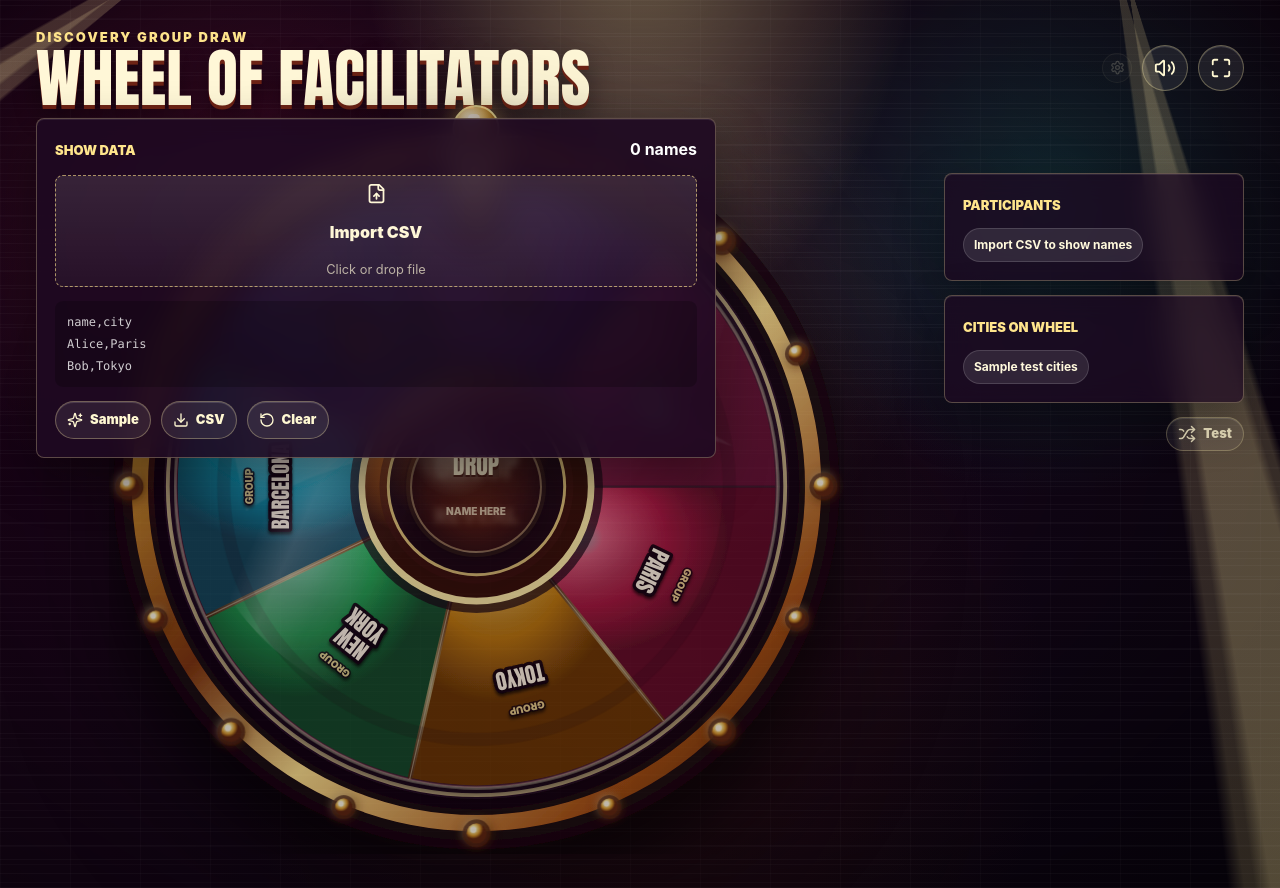
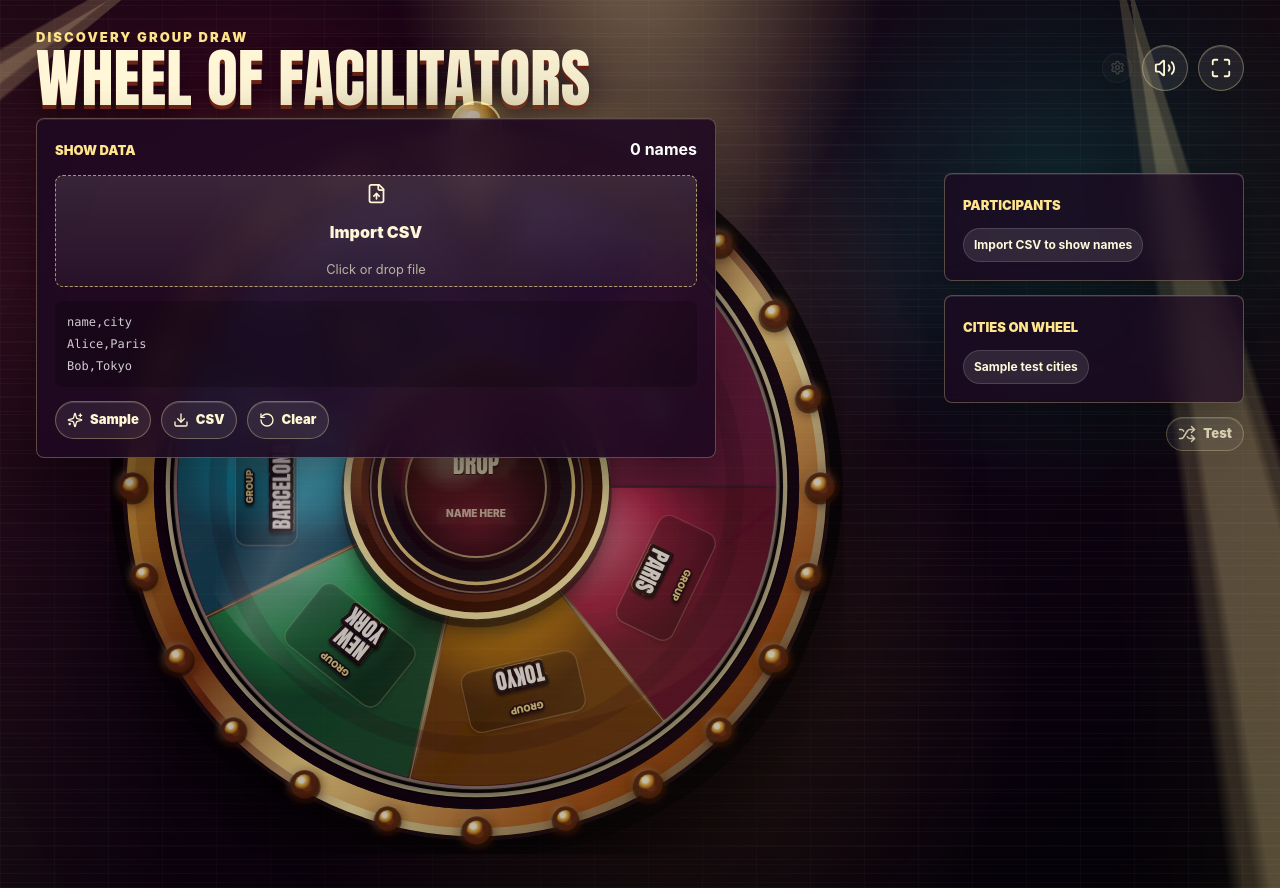
Before and after one commit to hk047/wheel-of-fortune-discovery26, a React (Vite) app: page / in a window 1280 px wide. Built offline with nearby package versions, Linux system fonts and the light colour scheme.

Commit message:
Polish cinematic wheel visuals

```diff
--- a/src/components/Wheel.tsx
+++ b/src/components/Wheel.tsx
@@ -60,7 +60,7 @@
         <WheelVarnish />
         <WheelLabels slices={slices} />
         <WheelHub />
-        <WheelBulbs count={Math.max(slices.length, 16)} isSpinning={isSpinning} />
+        <WheelBulbs count={Math.max(slices.length * 2, 24)} isSpinning={isSpinning} />
       </motion.svg>
 
       {!hasSlices && <div className="empty-wheel-copy">Load CSV or try sample data</div>}
@@ -74,6 +74,7 @@
       <div className="pointer-shadow" />
       <div className="pointer-arm" />
       <div className="pointer-pin" />
+      <div className="pointer-pin-slot" />
       <div className="pointer-pin-shine" />
       <div key={clickerTick} className={`pointer-blade ${clickerTick > 0 ? 'pointer-blade-tick' : ''}`} />
     </div>
@@ -90,6 +91,24 @@
         <stop offset="72%" stopColor="#52200a" />
         <stop offset="100%" stopColor="#170709" />
       </radialGradient>
+      <radialGradient id="rimBlackChrome" cx="42%" cy="28%">
+        <stop offset="0%" stopColor="#4b2434" />
+        <stop offset="45%" stopColor="#160713" />
+        <stop offset="78%" stopColor="#050207" />
+        <stop offset="100%" stopColor="#000000" />
+      </radialGradient>
+      <linearGradient id="rimHotEdge" x1="0" x2="1" y1="0" y2="1">
+        <stop offset="0%" stopColor="#fff9d1" />
+        <stop offset="20%" stopColor="#f6c34a" />
+        <stop offset="46%" stopColor="#6d2608" />
+        <stop offset="64%" stopColor="#fff1a8" />
+        <stop offset="100%" stopColor="#3b1204" />
+      </linearGradient>
+      <radialGradient id="rimInsetCavity" cx="50%" cy="42%">
+        <stop offset="0%" stopColor="#3a1030" stopOpacity="0.22" />
+        <stop offset="70%" stopColor="#11040e" stopOpacity="0.76" />
+        <stop offset="100%" stopColor="#020102" stopOpacity="0.95" />
+      </radialGradient>
       <linearGradient id="rimGoldRail" x1="0" x2="1" y1="0" y2="1">
         <stop offset="0%" stopColor="#fff6b8" />
         <stop offset="18%" stopColor="#dfaa35" />
@@ -97,6 +116,12 @@
         <stop offset="58%" stopColor="#ffe48c" />
         <stop offset="82%" stopColor="#a55212" />
         <stop offset="100%" stopColor="#321006" />
+      </linearGradient>
+      <linearGradient id="sliceSheen" x1="0" x2="1" y1="0" y2="1">
+        <stop offset="0%" stopColor="#ffffff" stopOpacity="0.36" />
+        <stop offset="21%" stopColor="#ffffff" stopOpacity="0.1" />
+        <stop offset="54%" stopColor="#ffffff" stopOpacity="0" />
+        <stop offset="100%" stopColor="#000000" stopOpacity="0.16" />
       </linearGradient>
       <radialGradient id="hubGold" cx="34%" cy="24%">
         <stop offset="0%" stopColor="#fffbe5" />
@@ -109,6 +134,17 @@
         <stop offset="34%" stopColor="#7f3414" />
         <stop offset="100%" stopColor="#190713" />
       </radialGradient>
+      <radialGradient id="hubRubyGlass" cx="36%" cy="24%">
+        <stop offset="0%" stopColor="#fff1c7" stopOpacity="0.75" />
+        <stop offset="24%" stopColor="#e45645" />
+        <stop offset="68%" stopColor="#67102b" />
+        <stop offset="100%" stopColor="#14020c" />
+      </radialGradient>
+      <linearGradient id="hubGlassArc" x1="0" x2="1" y1="0" y2="1">
+        <stop offset="0%" stopColor="#ffffff" stopOpacity="0.7" />
+        <stop offset="45%" stopColor="#ffffff" stopOpacity="0.11" />
+        <stop offset="100%" stopColor="#ffffff" stopOpacity="0" />
+      </linearGradient>
       <radialGradient id="sliceVignette" cx="44%" cy="24%">
         <stop offset="0%" stopColor="#ffffff" stopOpacity="0.22" />
         <stop offset="46%" stopColor="#ffffff" stopOpacity="0.02" />
@@ -119,6 +155,12 @@
         <stop offset="0%" stopColor="#ffffff" stopOpacity="0.58" />
         <stop offset="32%" stopColor="#ffffff" stopOpacity="0.16" />
         <stop offset="66%" stopColor="#ffffff" stopOpacity="0.03" />
+        <stop offset="100%" stopColor="#ffffff" stopOpacity="0" />
+      </linearGradient>
+      <linearGradient id="spotlightReflection" x1="0" x2="1" y1="0" y2="0">
+        <stop offset="0%" stopColor="#ffffff" stopOpacity="0" />
+        <stop offset="44%" stopColor="#ffffff" stopOpacity="0.28" />
+        <stop offset="52%" stopColor="#fff7c7" stopOpacity="0.18" />
         <stop offset="100%" stopColor="#ffffff" stopOpacity="0" />
       </linearGradient>
       <linearGradient id="dividerMetal" x1="0" x2="1">
@@ -148,6 +190,9 @@
       <filter id="labelLift" x="-20%" y="-40%" width="140%" height="180%">
         <feDropShadow dx="0" dy="1.8" stdDeviation="1.2" floodColor="#000000" floodOpacity="0.78" />
       </filter>
+      <filter id="hubDepth" x="-35%" y="-35%" width="170%" height="170%">
+        <feDropShadow dx="0" dy="8" stdDeviation="6" floodColor="#000000" floodOpacity="0.52" />
+      </filter>
       {slices.map((slice) => {
         const stops = jewelToneStops[slice.index % jewelToneStops.length];
         return (
@@ -166,13 +211,15 @@
 function WheelRim() {
   return (
     <g className="wheel-rim" filter="url(#wheelRaisedShadow)">
-      <ellipse cx={CENTER} cy="281" rx="232" ry="214" fill="#050208" opacity="0.72" />
-      <circle cx={CENTER} cy={CENTER} r="247" fill="#130508" />
+      <ellipse cx={CENTER} cy="289" rx="238" ry="214" fill="#050208" opacity="0.82" />
+      <circle cx={CENTER} cy={CENTER} r="249" fill="url(#rimBlackChrome)" />
       <circle cx={CENTER} cy={CENTER} r="241" fill="url(#rimOuterMetal)" />
-      <circle cx={CENTER} cy={CENTER} r="229" fill="none" stroke="url(#rimGoldRail)" strokeWidth="11" />
-      <circle cx={CENTER} cy={CENTER} r="216" fill="#220b22" stroke="#10040d" strokeWidth="7" />
-      <circle cx={CENTER} cy={CENTER} r="210" fill="none" stroke="#fff0a8" strokeWidth="2.6" opacity="0.74" />
-      <circle cx={CENTER} cy={CENTER} r="196" fill="none" stroke="#0b0309" strokeWidth="6" opacity="0.22" />
+      <circle cx={CENTER} cy={CENTER} r="235" fill="none" stroke="url(#rimHotEdge)" strokeWidth="6" opacity="0.98" />
+      <circle cx={CENTER} cy={CENTER} r="226" fill="none" stroke="url(#rimGoldRail)" strokeWidth="13" />
+      <circle cx={CENTER} cy={CENTER} r="216" fill="url(#rimInsetCavity)" stroke="#10040d" strokeWidth="7" />
+      <circle cx={CENTER} cy={CENTER} r="210" fill="none" stroke="#fff4bc" strokeWidth="2.9" opacity="0.82" />
+      <circle cx={CENTER} cy={CENTER} r="201" fill="none" stroke="#24060f" strokeWidth="9" opacity="0.44" />
+      <circle cx={CENTER} cy={CENTER} r="193" fill="none" stroke="#fff1a7" strokeWidth="1.2" opacity="0.26" />
     </g>
   );
 }
@@ -199,6 +246,7 @@
   return (
     <g>
       <path d={path} fill={`url(#slice-${slice.index})`} stroke={wheelTheme.innerDivider} strokeWidth="1.4" className="wheel-slice" />
+      <path d={path} fill="url(#sliceSheen)" opacity="0.42" className="wheel-slice-sheen" />
       <line
         x1={innerSeparator.x}
         y1={innerSeparator.y}
@@ -225,15 +273,17 @@
   return (
     <g pointerEvents="none">
       <circle cx={CENTER} cy={CENTER} r={SLICE_RADIUS} fill="url(#sliceVignette)" />
-      <path className="wheel-glass-highlight" d="M 91 106 C 164 34 302 27 405 102 C 317 78 204 81 108 137 Z" fill="url(#glassSweep)" />
+      <path className="wheel-glass-highlight" d="M 86 105 C 155 27 312 17 420 105 C 330 75 202 79 104 140 Z" fill="url(#glassSweep)" />
       <path
         className="wheel-gloss-band"
-        d="M 82 226 C 165 173 326 158 421 215 C 347 194 181 205 91 265 Z"
-        fill="#ffffff"
-        opacity="0.08"
+        d="M 67 216 C 168 158 341 150 438 211 C 349 194 188 203 74 273 Z"
+        fill="url(#spotlightReflection)"
+        opacity="0.42"
       />
-      <circle cx={CENTER} cy={CENTER} r="205" fill="none" stroke="#fff9cf" strokeWidth="2" opacity="0.42" />
-      <circle cx={CENTER} cy={CENTER} r="172" fill="none" stroke="#210815" strokeWidth="9" opacity="0.16" />
+      <path className="wheel-hot-reflection" d="M 162 71 C 238 42 327 50 390 92 C 316 82 229 85 164 112 Z" fill="#fff8d2" opacity="0.16" />
+      <circle cx={CENTER} cy={CENTER} r="205" fill="none" stroke="#fff9cf" strokeWidth="2.2" opacity="0.48" />
+      <circle cx={CENTER} cy={CENTER} r="176" fill="none" stroke="#210815" strokeWidth="12" opacity="0.18" />
+      <circle cx={CENTER} cy={CENTER} r="91" fill="none" stroke="#fff3ac" strokeWidth="1.4" opacity="0.22" />
     </g>
   );
 }
@@ -250,13 +300,16 @@
 
 function WheelHub() {
   return (
-    <g className="wheel-hub">
-      <circle cx={CENTER} cy={CENTER} r="86" fill="#160713" opacity="0.72" />
-      <circle cx={CENTER} cy={CENTER} r="78" fill="url(#hubGold)" stroke="#fff2a8" strokeWidth="4.5" />
-      <circle cx={CENTER} cy={CENTER} r="66" fill="#42140e" opacity="0.52" />
-      <circle cx={CENTER} cy={CENTER} r="60" fill="url(#hubInset)" stroke="#ffe58a" strokeWidth="2" opacity="0.94" />
-      <circle cx={CENTER - 19} cy={CENTER - 23} r="21" fill="#fff2b6" opacity="0.34" />
-      <circle cx={CENTER} cy={CENTER} r="43" fill="none" stroke="#180711" strokeWidth="12" opacity="0.16" />
+    <g className="wheel-hub" filter="url(#hubDepth)">
+      <circle cx={CENTER} cy={CENTER + 4} r="92" fill="#050207" opacity="0.48" />
+      <circle cx={CENTER} cy={CENTER} r="88" fill="url(#hubGold)" stroke="#fff2a8" strokeWidth="4.5" />
+      <circle cx={CENTER} cy={CENTER} r="76" fill="#250711" stroke="#5b2108" strokeWidth="5" opacity="0.96" />
+      <circle cx={CENTER} cy={CENTER} r="66" fill="url(#hubInset)" stroke="#ffe58a" strokeWidth="2.4" opacity="0.98" />
+      <circle cx={CENTER} cy={CENTER} r="57" fill="url(#hubRubyGlass)" opacity="0.86" />
+      <path d="M 204 229 C 225 205 278 202 302 231 C 274 220 228 221 204 239 Z" fill="url(#hubGlassArc)" opacity="0.78" />
+      <circle cx={CENTER - 20} cy={CENTER - 24} r="19" fill="#fff2b6" opacity="0.22" />
+      <circle cx={CENTER} cy={CENTER} r="43" fill="none" stroke="#180711" strokeWidth="12" opacity="0.15" />
+      <circle cx={CENTER} cy={CENTER} r="72" fill="none" stroke="#fff5ba" strokeWidth="1.2" opacity="0.46" />
       <text x={CENTER} y={CENTER - 5} textAnchor="middle" className="hub-text">
         GROUP
       </text>
@@ -272,13 +325,15 @@
     <g className={isSpinning ? 'wheel-bulbs wheel-bulbs-spinning' : 'wheel-bulbs'}>
       {Array.from({ length: count }).map((_, index) => {
         const angle = (index / count) * 360;
-        const point = polarToCartesian(CENTER, CENTER, 236, angle);
-        const scale = index % 2 === 0 ? 1 : 0.86;
+        const point = polarToCartesian(CENTER, CENTER, 234, angle);
+        const scale = index % 2 === 0 ? 1 : 0.88;
         return (
           <g key={angle} className="wheel-bulb" filter="url(#bulbGlow)" style={{ animationDelay: `${index * 70}ms` }}>
-            <circle cx={point.x} cy={point.y} r={9.5 * scale} fill="#4c1d05" opacity="0.78" />
-            <circle cx={point.x} cy={point.y} r={6.8 * scale} fill="url(#bulbFace)" />
-            <circle cx={point.x - 2.2 * scale} cy={point.y - 2.5 * scale} r={2.1 * scale} fill="#fffce8" opacity="0.96" />
+            <circle cx={point.x} cy={point.y + 1.5 * scale} r={10.8 * scale} fill="#140603" opacity="0.62" />
+            <circle cx={point.x} cy={point.y} r={9.6 * scale} fill="#5b2607" opacity="0.9" />
+            <circle cx={point.x} cy={point.y} r={6.7 * scale} fill="url(#bulbFace)" />
+            <circle cx={point.x - 2.2 * scale} cy={point.y - 2.7 * scale} r={2.2 * scale} fill="#fffce8" opacity="0.96" />
+            <circle cx={point.x + 1.6 * scale} cy={point.y + 1.8 * scale} r={3.2 * scale} fill="#ff9f1f" opacity="0.14" />
           </g>
         );
       })}
@@ -295,6 +350,14 @@
 
   return (
     <g transform={`rotate(${middleAngle + 90} ${point.x} ${point.y})`}>
+      <rect
+        x={point.x - 40}
+        y={point.y - 24}
+        width="80"
+        height={lines.length === 1 ? 42 : 52}
+        rx="8"
+        className="slice-label-plaque"
+      />
       <text x={point.x} y={point.y - 14} textAnchor="middle" dominantBaseline="middle" className="slice-kicker">
         GROUP
       </text>
--- a/src/styles.css
+++ b/src/styles.css
@@ -34,11 +34,11 @@
   overflow: hidden;
   padding: 28px 36px 34px;
   background:
-    radial-gradient(ellipse at 50% -12%, rgba(255, 235, 157, 0.52), transparent 31%),
-    radial-gradient(circle at 18% 25%, rgba(231, 53, 104, 0.23), transparent 25%),
-    radial-gradient(circle at 82% 22%, rgba(20, 184, 166, 0.22), transparent 24%),
-    radial-gradient(ellipse at 50% 80%, rgba(109, 38, 10, 0.22), transparent 45%),
-    linear-gradient(135deg, var(--stage-wine) 0%, #170619 44%, var(--stage-black) 100%);
+    radial-gradient(ellipse at 50% -12%, rgba(255, 235, 157, 0.62), transparent 28%),
+    radial-gradient(circle at 17% 27%, rgba(231, 53, 104, 0.28), transparent 24%),
+    radial-gradient(circle at 83% 22%, rgba(20, 184, 166, 0.24), transparent 24%),
+    radial-gradient(ellipse at 50% 76%, rgba(255, 168, 62, 0.16), transparent 42%),
+    linear-gradient(140deg, #2c061f 0%, #150417 46%, #05020a 100%);
 }
 
 .app-shell::before,
@@ -51,8 +51,9 @@
 
 .app-shell::before {
   background:
-    repeating-linear-gradient(90deg, rgba(255, 255, 255, 0.025) 0 1px, transparent 1px 70px),
+    repeating-linear-gradient(90deg, rgba(255, 255, 255, 0.028) 0 1px, transparent 1px 54px),
     repeating-linear-gradient(0deg, rgba(255, 255, 255, 0.035) 0 1px, transparent 1px 14px),
+    linear-gradient(90deg, rgba(255, 217, 112, 0.04), transparent 13% 87%, rgba(255, 217, 112, 0.04)),
     radial-gradient(ellipse at center, transparent 36%, rgba(0, 0, 0, 0.52) 100%);
   opacity: 0.82;
 }
@@ -61,7 +62,7 @@
   background:
     conic-gradient(from 214deg at 12% -3%, transparent 0 16deg, rgba(255, 228, 148, 0.2) 17deg 25deg, transparent 26deg),
     conic-gradient(from 146deg at 88% -3%, transparent 0 16deg, rgba(255, 228, 148, 0.18) 17deg 25deg, transparent 26deg),
-    radial-gradient(ellipse at 50% 35%, rgba(255, 232, 151, 0.12), transparent 32%);
+    radial-gradient(ellipse at 50% 35%, rgba(255, 232, 151, 0.16), transparent 32%);
   mix-blend-mode: screen;
 }
 
@@ -308,7 +309,7 @@
   position: relative;
   width: min(65vw, 735px);
   min-width: 620px;
-  filter: drop-shadow(0 38px 62px rgba(0, 0, 0, 0.62));
+  filter: drop-shadow(0 42px 72px rgba(0, 0, 0, 0.72));
 }
 
 .wheel-shell {
@@ -321,40 +322,43 @@
 
 .wheel-shell::before {
   position: absolute;
-  inset: 3%;
+  inset: -1% 2% 5%;
   content: '';
   border-radius: 999px;
   background:
-    radial-gradient(circle, rgba(255, 235, 149, 0.38), rgba(255, 46, 108, 0.13) 42%, transparent 70%),
-    conic-gradient(from 0deg, rgba(255, 230, 126, 0.22), transparent 18%, rgba(255, 255, 255, 0.18) 28%, transparent 45%, rgba(255, 230, 126, 0.16) 72%, transparent);
-  filter: blur(20px);
+    radial-gradient(circle, rgba(255, 235, 149, 0.48), rgba(255, 46, 108, 0.16) 40%, transparent 68%),
+    conic-gradient(from 0deg, rgba(255, 230, 126, 0.3), transparent 16%, rgba(255, 255, 255, 0.22) 27%, transparent 45%, rgba(255, 230, 126, 0.2) 72%, transparent);
+  filter: blur(24px);
   animation: auraSweep 7s linear infinite;
 }
 
 .wheel-shell::after {
   position: absolute;
-  inset: 11% 9% 19% 9%;
+  inset: 8% 7% 18% 7%;
   z-index: 2;
   content: '';
   border-radius: 999px;
   pointer-events: none;
   background:
-    linear-gradient(112deg, transparent 0 26%, rgba(255, 255, 255, 0.3) 31%, rgba(255, 255, 255, 0.08) 37%, transparent 45%),
-    radial-gradient(ellipse at 33% 18%, rgba(255, 255, 255, 0.32), transparent 32%);
+    linear-gradient(112deg, transparent 0 25%, rgba(255, 255, 255, 0.34) 31%, rgba(255, 255, 255, 0.08) 38%, transparent 47%),
+    radial-gradient(ellipse at 34% 16%, rgba(255, 255, 255, 0.38), transparent 32%),
+    radial-gradient(ellipse at 68% 88%, rgba(255, 178, 53, 0.14), transparent 34%);
   mix-blend-mode: screen;
-  opacity: 0.68;
+  opacity: 0.74;
   animation: glassDrift 5.2s ease-in-out infinite alternate;
 }
 
 .wheel-crown {
   position: absolute;
   z-index: 0;
-  width: 82%;
-  height: 14%;
-  top: 1%;
+  width: 88%;
+  height: 16%;
+  top: -2%;
   border-radius: 999px;
-  background: radial-gradient(ellipse, rgba(255, 238, 159, 0.22), transparent 68%);
-  filter: blur(8px);
+  background:
+    radial-gradient(ellipse, rgba(255, 248, 187, 0.28), transparent 62%),
+    linear-gradient(90deg, transparent, rgba(255, 210, 84, 0.22), transparent);
+  filter: blur(10px);
 }
 
 .wheel-svg {
@@ -366,15 +370,21 @@
 }
 
 .wheel-svg-spinning {
-  filter: drop-shadow(0 0 24px rgba(255, 206, 79, 0.28));
+  filter: drop-shadow(0 0 28px rgba(255, 206, 79, 0.42)) saturate(1.08);
 }
 
 .wheel-glass-highlight {
-  opacity: 0.54;
+  opacity: 0.62;
+  mix-blend-mode: screen;
 }
 
 .wheel-gloss-band {
-  animation: wheelBandDrift 5.4s ease-in-out infinite alternate;
+  animation: wheelBandDrift 4.8s ease-in-out infinite alternate;
+  transform-origin: center;
+  mix-blend-mode: screen;
+}
+
+.wheel-hot-reflection {
   mix-blend-mode: screen;
 }
 
@@ -383,11 +393,21 @@
 }
 
 .wheel-bulbs-spinning .wheel-bulb {
-  animation: bulbShimmer 0.9s ease-in-out infinite;
+  animation: bulbShimmer 0.74s ease-in-out infinite;
 }
 
 .wheel-slice {
   transform-origin: center;
+}
+
+.wheel-slice-sheen {
+  mix-blend-mode: screen;
+}
+
+.slice-label-plaque {
+  fill: rgba(19, 4, 13, 0.18);
+  stroke: rgba(255, 242, 184, 0.18);
+  stroke-width: 0.8px;
 }
 
 .slice-kicker,
@@ -402,47 +422,48 @@
 }
 
 .slice-kicker {
-  stroke-width: 2px;
-  fill: #ffeaa0;
-  font-size: 6.8px;
-  opacity: 0.82;
+  stroke-width: 2.2px;
+  fill: #ffe892;
+  font-size: 6.4px;
+  opacity: 0.9;
 }
 
 .slice-label {
-  fill: #fff9e5;
-  stroke-width: 4.4px;
+  fill: #fffdf3;
+  stroke-width: 4.8px;
   font-family: Impact, Haettenschweiler, 'Arial Narrow Bold', sans-serif;
+  text-shadow: 0 1px 0 rgba(255, 228, 140, 0.38);
 }
 
 .hub-text {
   fill: #fff6c7;
   font-family: Impact, Haettenschweiler, 'Arial Narrow Bold', sans-serif;
-  font-size: 24px;
+  font-size: 23px;
   letter-spacing: 0;
   paint-order: stroke;
-  stroke: rgba(82, 30, 7, 0.62);
+  stroke: rgba(46, 8, 17, 0.76);
   stroke-width: 4px;
 }
 
 .hub-subtext {
   fill: #fff8d5;
-  font-size: 14px;
+  font-size: 13px;
   font-weight: 950;
   paint-order: stroke;
-  stroke: rgba(82, 30, 7, 0.58);
+  stroke: rgba(46, 8, 17, 0.72);
   stroke-width: 3px;
 }
 
 .pointer {
   position: absolute;
-  top: -14px;
+  top: -18px;
   left: 50%;
   z-index: 5;
-  width: 104px;
-  height: 148px;
+  width: 116px;
+  height: 160px;
   transform: translateX(-50%);
   transform-origin: 50% 16px;
-  filter: drop-shadow(0 15px 17px rgba(0, 0, 0, 0.62));
+  filter: drop-shadow(0 18px 18px rgba(0, 0, 0, 0.68));
 }
 
 .pointer-finished {
@@ -452,37 +473,39 @@
 .pointer-shadow {
   position: absolute;
   left: 50%;
-  top: 43px;
-  width: 62px;
-  height: 104px;
+  top: 46px;
+  width: 70px;
+  height: 112px;
   border-radius: 999px;
   transform: translateX(-50%) rotate(4deg);
-  background: rgba(0, 0, 0, 0.32);
-  filter: blur(8px);
+  background: rgba(0, 0, 0, 0.42);
+  filter: blur(9px);
 }
 
 .pointer-arm {
   position: absolute;
-  top: 20px;
+  top: 21px;
   left: 50%;
-  width: 24px;
-  height: 104px;
+  width: 26px;
+  height: 112px;
   border-radius: 999px;
   transform: translateX(-50%);
-  background: linear-gradient(90deg, #421506, #f0b13d 23%, #fff4bd 48%, #b75a11 76%, #2b0c04);
-  box-shadow: inset 0 0 9px rgba(255, 255, 255, 0.58), 0 5px 12px rgba(0, 0, 0, 0.34);
+  background:
+    linear-gradient(90deg, #2a0b03, #f0b13d 23%, #fff8cd 48%, #a94a0d 77%, #1b0502),
+    linear-gradient(180deg, rgba(255, 255, 255, 0.5), transparent 34%, rgba(0, 0, 0, 0.18));
+  box-shadow: inset 0 0 10px rgba(255, 255, 255, 0.62), inset -5px 0 9px rgba(64, 17, 3, 0.58), 0 5px 13px rgba(0, 0, 0, 0.38);
 }
 
 .pointer-blade {
   position: absolute;
-  inset: 31px 6px 0;
+  inset: 34px 7px 0;
   content: '';
-  clip-path: polygon(50% 100%, 0 0, 100% 0);
+  clip-path: polygon(50% 100%, 5% 0, 95% 0);
   transform-origin: 50% 8%;
   background:
-    linear-gradient(90deg, rgba(47, 13, 3, 0.48), transparent 28%, rgba(255, 255, 255, 0.5) 50%, transparent 70%, rgba(47, 13, 3, 0.48)),
-    linear-gradient(145deg, #fff9c8 0%, #ffd45a 39%, #b9570e 76%, #4a1705 100%);
-  box-shadow: inset 0 0 0 2px rgba(255, 247, 190, 0.88), inset 0 -16px 24px rgba(54, 14, 3, 0.44);
+    linear-gradient(90deg, rgba(47, 13, 3, 0.62), transparent 27%, rgba(255, 255, 255, 0.56) 50%, transparent 70%, rgba(47, 13, 3, 0.58)),
+    linear-gradient(145deg, #fffbd2 0%, #ffd34d 37%, #b9530c 72%, #3a1104 100%);
+  box-shadow: inset 0 0 0 2px rgba(255, 247, 190, 0.92), inset 0 -20px 26px rgba(54, 14, 3, 0.5);
 }
 
 .pointer-pin {
@@ -490,22 +513,37 @@
   top: 0;
   left: 50%;
   z-index: 2;
-  width: 47px;
-  height: 47px;
+  width: 52px;
+  height: 52px;
   border-radius: 999px;
-  transform: translateX(-50%);
-  background: radial-gradient(circle at 35% 28%, #fffdea, #f2bd3e 50%, #692507 100%);
+  transform: translateX(-50%) rotate(-18deg);
+  background:
+    radial-gradient(circle at 34% 27%, #fffdea, #f2bd3e 48%, #692507 100%),
+    linear-gradient(145deg, #fff7bf, #9b420d);
   border: 2px solid #fff3a2;
-  box-shadow: inset -6px -7px 12px rgba(66, 18, 4, 0.48), 0 0 20px rgba(255, 219, 105, 0.48);
+  box-shadow: inset -7px -8px 14px rgba(66, 18, 4, 0.52), 0 0 24px rgba(255, 219, 105, 0.58), 0 6px 10px rgba(0, 0, 0, 0.36);
+}
+
+.pointer-pin-slot {
+  position: absolute;
+  top: 24px;
+  left: 50%;
+  z-index: 4;
+  width: 28px;
+  height: 4px;
+  border-radius: 999px;
+  background: linear-gradient(90deg, rgba(54, 17, 5, 0.78), rgba(255, 250, 214, 0.36), rgba(54, 17, 5, 0.78));
+  transform: translateX(-50%) rotate(-18deg);
+  box-shadow: 0 1px 0 rgba(255, 255, 255, 0.24);
 }
 
 .pointer-pin-shine {
   position: absolute;
-  top: 9px;
-  left: calc(50% - 8px);
+  top: 10px;
+  left: calc(50% - 9px);
   z-index: 3;
-  width: 12px;
-  height: 9px;
+  width: 13px;
+  height: 10px;
   border-radius: 999px;
   background: rgba(255, 255, 255, 0.62);
   filter: blur(0.4px);
@@ -539,22 +577,23 @@
   top: 50%;
   left: 50%;
   display: grid;
-  width: 132px;
-  height: 132px;
+  width: 142px;
+  height: 142px;
   place-items: center;
-  padding: 18px 14px;
-  border: 2px solid rgba(255, 239, 168, 0.42);
+  padding: 20px 15px;
+  border: 2px solid rgba(255, 239, 168, 0.58);
   border-radius: 999px;
   color: #fff8d2;
   background:
-    radial-gradient(circle at 34% 24%, rgba(255, 250, 216, 0.36), transparent 34%),
-    radial-gradient(circle at 50% 70%, rgba(104, 39, 13, 0.52), transparent 58%),
-    rgba(55, 18, 20, 0.72);
+    radial-gradient(circle at 33% 22%, rgba(255, 250, 216, 0.46), transparent 32%),
+    radial-gradient(circle at 50% 74%, rgba(121, 29, 42, 0.72), transparent 58%),
+    linear-gradient(145deg, rgba(91, 33, 18, 0.86), rgba(28, 5, 16, 0.86));
   box-shadow:
-    0 0 0 4px rgba(255, 213, 88, 0.08),
-    0 16px 42px rgba(0, 0, 0, 0.38),
-    inset 0 1px 0 rgba(255, 255, 255, 0.22),
-    inset 0 -9px 20px rgba(0, 0, 0, 0.22);
+    0 0 0 5px rgba(255, 213, 88, 0.08),
+    0 0 0 11px rgba(62, 11, 19, 0.22),
+    0 18px 44px rgba(0, 0, 0, 0.44),
+    inset 0 1px 0 rgba(255, 255, 255, 0.34),
+    inset 0 -12px 24px rgba(0, 0, 0, 0.3);
   text-align: center;
   transform: translate(-50%, -50%);
   pointer-events: auto;
@@ -569,10 +608,10 @@
   align-content: center;
   font-family: Impact, Haettenschweiler, 'Arial Narrow Bold', sans-serif;
   font-weight: 950;
-  line-height: 0.88;
+  line-height: 0.9;
   text-transform: uppercase;
   paint-order: stroke;
-  text-shadow: 0 3px 0 rgba(63, 19, 7, 0.68), 0 10px 22px rgba(0, 0, 0, 0.42);
+  text-shadow: 0 3px 0 rgba(63, 19, 7, 0.72), 0 10px 22px rgba(0, 0, 0, 0.48), 0 0 16px rgba(255, 219, 96, 0.18);
 }
 
 .hub-name b {
@@ -736,12 +775,13 @@
   border-radius: 8px;
   color: #210718;
   background:
-    linear-gradient(110deg, rgba(255, 255, 255, 0.8), transparent 18% 78%, rgba(255, 255, 255, 0.2)),
+    linear-gradient(110deg, rgba(255, 255, 255, 0.86), transparent 18% 78%, rgba(255, 255, 255, 0.24)),
     radial-gradient(circle at 18% 0%, #fffde8, transparent 36%),
-    linear-gradient(135deg, #fff4b7, #ffc933 42%, #ff6b45);
+    radial-gradient(circle at 88% 100%, rgba(140, 16, 36, 0.32), transparent 38%),
+    linear-gradient(135deg, #fff5bd, #ffc42d 43%, #f05634);
   box-shadow:
-    0 30px 90px rgba(0, 0, 0, 0.55),
-    0 0 52px rgba(255, 215, 97, 0.58),
+    0 34px 100px rgba(0, 0, 0, 0.62),
+    0 0 64px rgba(255, 215, 97, 0.68),
     inset 0 1px 0 rgba(255, 255, 255, 0.72),
     inset 0 -9px 22px rgba(129, 38, 12, 0.16);
   text-align: center;
```
